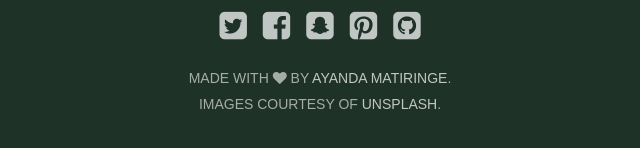
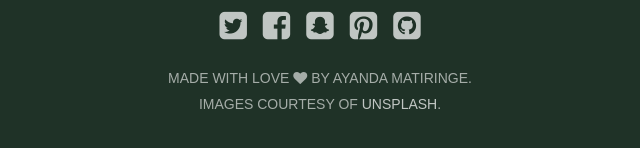
Before and after one commit to amatirin92/girls-who-go, a plain HTML site: page index.html in a window 1280 px wide. Shown: the part 4761-4909 px from the top of the page, 320-960 px from the left. Drawn offline with nearby package versions, Linux system fonts and the light colour scheme.

Commit message:
fixed footer

```diff
--- a/index.html
+++ b/index.html
@@ -111,7 +111,7 @@
 			<li><a href="#"><i class="fa fa-pinterest-square"></i></a></li>
 			<li><a href="#"><i class="fa fa-github-square""></i></a></li>
 		</ul>
-                <p>Made with <i class="fa fa-heart" aria-hidden="true"></i> by <a href="http://amatirin.me/" target="_blank">Ayanda Matiringe</a>.</p> <p> Images courtesy of <a href="http://unsplash.com/" target="_blank">unsplash</a>.</p>
+                <p>Made with Love <i class="fa fa-heart" aria-hidden="true"></i> by Ayanda Matiringe.</p> <p> Images courtesy of <a href="http://unsplash.com/" target="_blank">unsplash</a>.</p>
 	</footer>
 
 </body>
```
